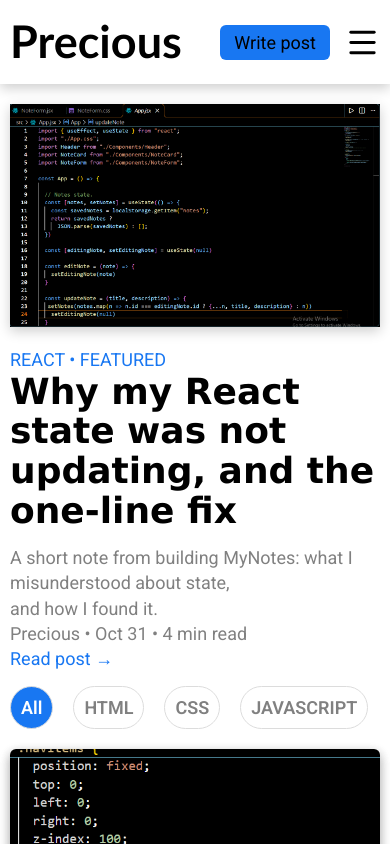
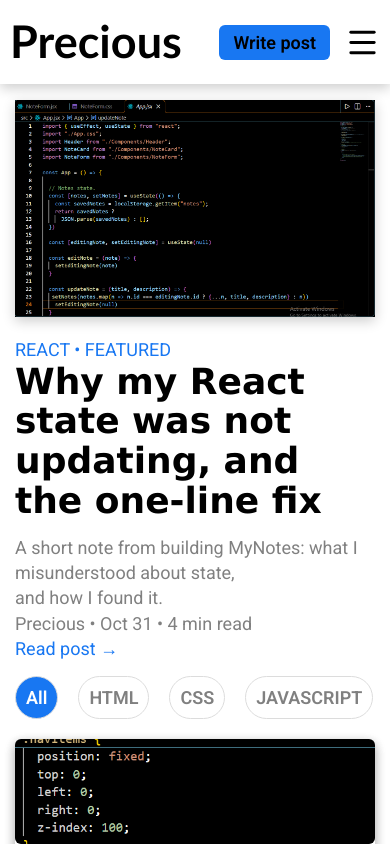
Before and after one commit to oeprecious/blog, a React (Vite) app: page / in a window 390 px wide. Shown: the top 844 px of the page. Built offline with nearby package versions, Linux system fonts and the light colour scheme; a web font is replaced by a local one.

Commit message:
Improved app spacing, add font-weight to write post

```diff
--- a/src/App.css
+++ b/src/App.css
@@ -51,6 +51,7 @@ h2 {
   .menuIcon_writePost p {
     white-space: nowrap;
     padding: 0.7rem 1.4rem !important;
+    font-weight: 600;
   }
 
   .menuIcon_writePost {
@@ -71,7 +72,7 @@ h2 {
   }
 
   .appMain {
-    padding: 2rem 1rem;
+    padding: 1.6rem 1.5rem;
   }
 
   .filteredCard {
```
